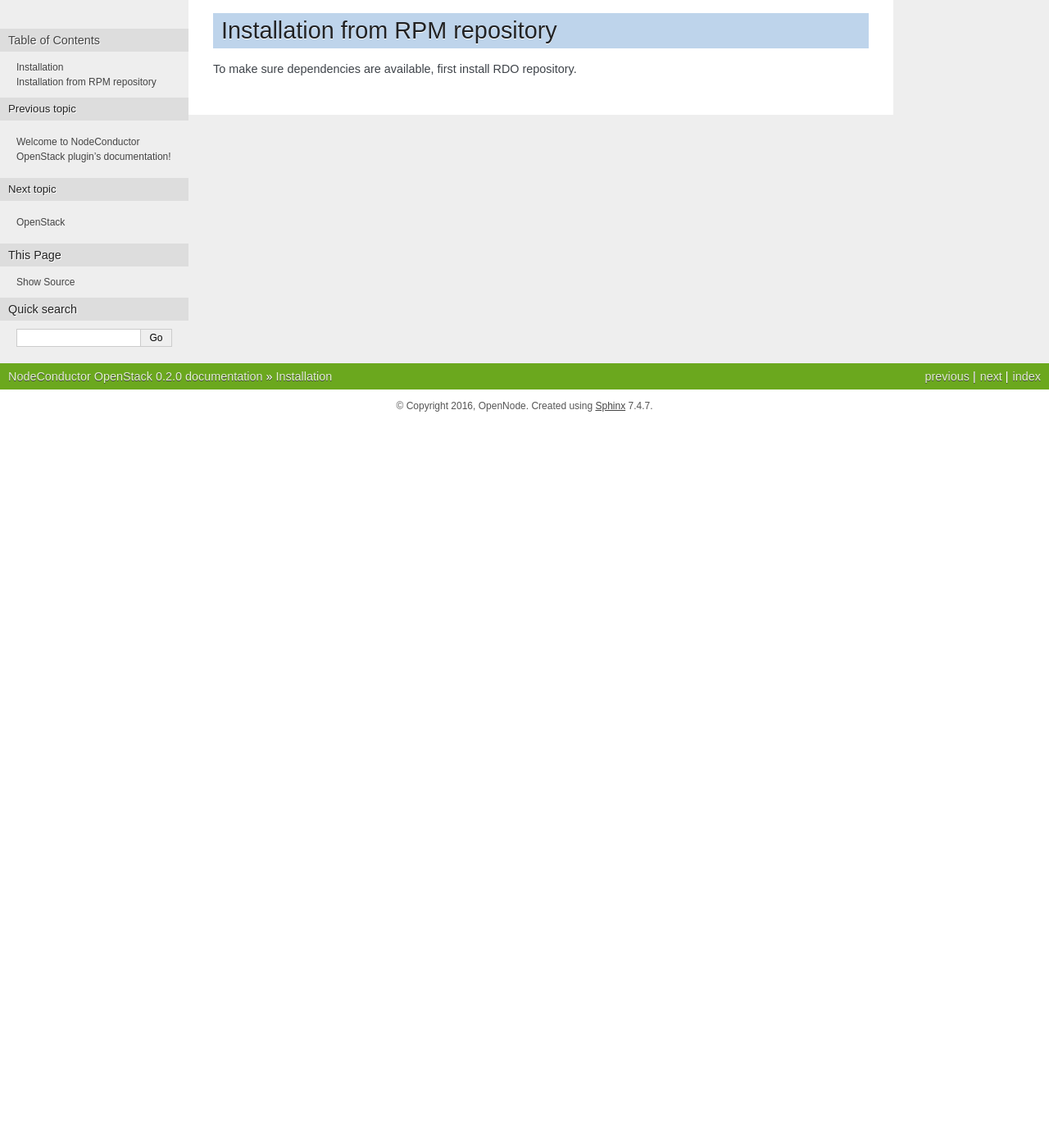
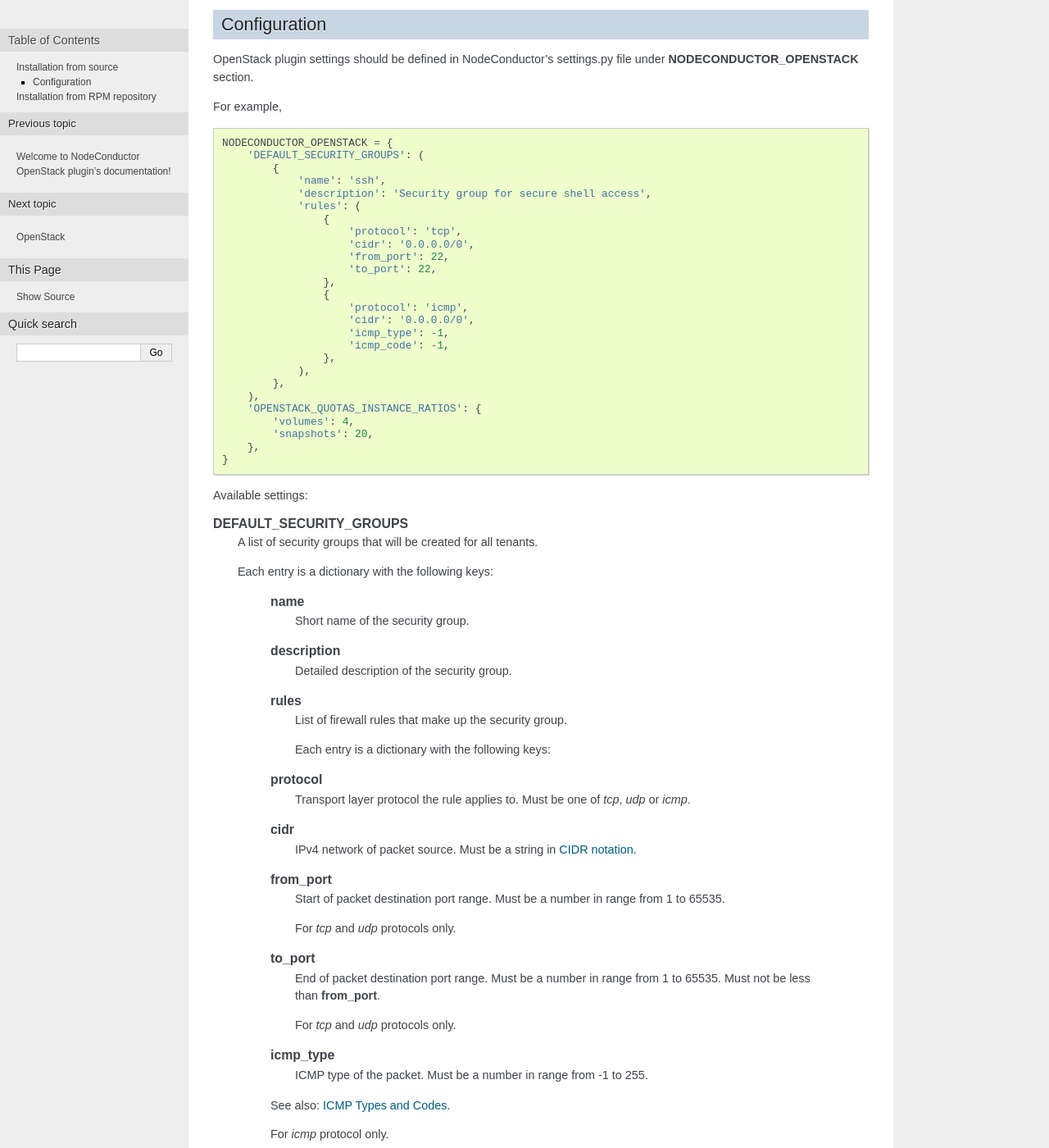
Before and after one commit to opennode/waldur-openstack, a Sphinx documentation site: the page built from docs/installation.rst, in a window 1280 px wide and 1400 px high, scrolled down 340 px. Shown: the whole window at 82% size. Built offline with Sphinx 7.4.7, drawn with Linux system fonts in a browser that asks for light colours; pages that are not in the unit, such as notebooks, are missing from menus; the version number is read from the project's files by our own code; before the commit the page ends 900 px from its top, so only the background shows below that; some of the changed text lies outside the part shown.

Commit message:
Add configuration section to installation docs
- NC-1311

```diff
--- a/docs/installation.rst
+++ b/docs/installation.rst
@@ -1,5 +1,5 @@
-Installation
-------------
+Installation from source
+------------------------
 
 * `Install NodeConductor <http://nodeconductor.readthedocs.org/en/latest/guide/intro.html#installation-from-source>`_
 
@@ -16,6 +16,109 @@
     cd /path/to/nodeconductor-openstack/
     python setup.py install
 
+Configuration
++++++++++++++
+
+OpenStack plugin settings should be defined in NodeConductor's settings.py file
+under **NODECONDUCTOR_OPENSTACK** section.
+
+For example,
+
+.. code-block:: python
+
+      NODECONDUCTOR_OPENSTACK = {
+          'DEFAULT_SECURITY_GROUPS': (
+              {
+                  'name': 'ssh',
+                  'description': 'Security group for secure shell access',
+                  'rules': (
+                      {
+                          'protocol': 'tcp',
+                          'cidr': '0.0.0.0/0',
+                          'from_port': 22,
+                          'to_port': 22,
+                      },
+                      {
+                          'protocol': 'icmp',
+                          'cidr': '0.0.0.0/0',
+                          'icmp_type': -1,
+                          'icmp_code': -1,
+                      },
+                  ),
+              },
+          ),
+          'OPENSTACK_QUOTAS_INSTANCE_RATIOS': {
+              'volumes': 4,
+              'snapshots': 20,
+          },
+      }
+
+Available settings:
+
+.. glossary::
+
+    DEFAULT_SECURITY_GROUPS
+      A list of security groups that will be created for all tenants.
+
+      Each entry is a dictionary with the following keys:
+
+        name
+          Short name of the security group.
+
+        description
+          Detailed description of the security group.
+
+        rules
+          List of firewall rules that make up the security group.
+
+          Each entry is a dictionary with the following keys:
+
+        protocol
+          Transport layer protocol the rule applies to.
+          Must be one of *tcp*, *udp* or *icmp*.
+
+        cidr
+          IPv4 network of packet source.
+          Must be a string in `CIDR notation <https://en.wikipedia.org/wiki/Classless_Inter-Domain_Routing>`_.
+
+        from_port
+          Start of packet destination port range.
+          Must be a number in range from 1 to 65535.
+
+          For *tcp* and *udp* protocols only.
+
+        to_port
+          End of packet destination port range.
+          Must be a number in range from 1 to 65535.
+          Must not be less than **from_port**.
+
+          For *tcp* and *udp* protocols only.
+
+        icmp_type
+          ICMP type of the packet.
+          Must be a number in range from -1 to 255.
+
+        See also: `ICMP Types and Codes <http://www.nthelp.com/icmp.html>`_.
+
+        For *icmp* protocol only.
+
+        icmp_code
+          ICMP code of the packet.
+          Must be a number in range from -1 to 255.
+
+          See also: `ICMP Types and Codes <http://www.nthelp.com/icmp.html>`_.
+
+          For *icmp* protocol only.
+
+    OPENSTACK_QUOTAS_INSTANCE_RATIOS
+      Dictionary of default ratio values per instance.
+
+        volumes
+          Number of volumes per instance.
+
+        snapshots
+          Number of snapshots per instance.
+
 
 Installation from RPM repository
 --------------------------------
@@ -23,5 +126,6 @@
 To make sure dependencies are available, first install RDO repository.
 
 .. code-block:: bash
+
     yum -y install http://opennodecloud.com/centos/7/rdo-release.rpm
     yum -y install nodeconductor-openstack
```
